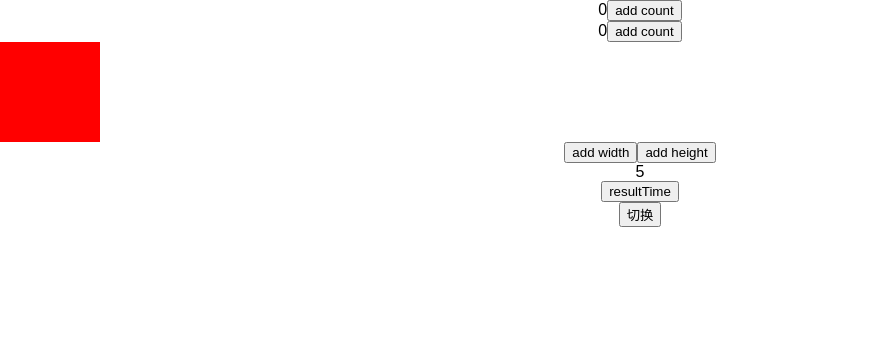
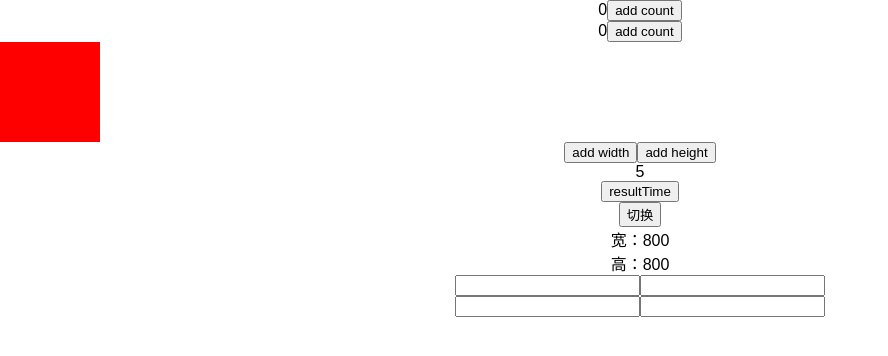
Before and after one commit to ChunchunIsMe/learningReact, a React (Create React App) app in the folder hook/: page / in a window 1280 px wide. Shown: the top 356 px of the page, without its empty margins (0-888 px from the left). Built offline with nearby package versions, Linux system fonts and the light colour scheme.

Commit message:
finish 自定义

```diff
--- a/hook/src/App.js
+++ b/hook/src/App.js
@@ -3,6 +3,9 @@ import Count from './component/Count';
 import CountClass from './component/CountClass';
 import Oblong from './component/Oblong';
 import Timer from './component/Timer';
+import HookCustom from './component/HookCustom';
+import Search from './component/Search';
+import ShowSearch from './component/ShowSearch';
 
 class App extends Component {
   constructor(props) {
@@ -20,6 +23,9 @@ class App extends Component {
         <Oblong />
         {show && <Timer />}
         <button onClick={() => { this.setState(({ show }) => ({ show: !show })) }}>切换</button>
+        <HookCustom />
+        <Search />
+        <ShowSearch />
       </div>
     );
   }
--- /dev/null
+++ b/hook/src/component/HookCustom.js
@@ -0,0 +1,18 @@
+import React from 'react';
+import useWindowSize from './useWindowSize';
+
+function HookCustom() {
+  const { width, height } = useWindowSize();
+  return (
+    <div>
+      <div>
+        宽：{width}
+      </div>
+      <div>
+        高：{height}
+      </div>
+    </div>
+  )
+}
+
+export default HookCustom;
--- /dev/null
+++ b/hook/src/component/Search.js
@@ -0,0 +1,14 @@
+import React from 'react';
+import useSameVal from './useSameVal';
+
+function Search() {
+  const { value, setValue } = useSameVal();
+  return (
+    <div>
+      <input onChange={(e) => setValue({ ...value, title1: e.target.value })} />
+      <input onChange={(e) => setValue({ ...value, title2: e.target.value })} />
+    </div>
+  )
+}
+
+export default Search;
--- /dev/null
+++ b/hook/src/component/ShowSearch.js
@@ -0,0 +1,14 @@
+import React from 'react';
+import useSameVal from './useSameVal';
+
+function ShowSearch() {
+  const { value, setValue } = useSameVal();
+  return (
+    <div>
+      <input onChange={(e) => setValue({ ...value, title1: e.target.value })} />
+      <input onChange={(e) => setValue({ ...value, title2: e.target.value })} />
+    </div>
+  )
+}
+
+export default ShowSearch;
--- /dev/null
+++ b/hook/src/component/useSameVal.js
@@ -0,0 +1,15 @@
+import { useState } from 'react';
+
+function useSameVal() {
+  const [value, setValue] = useState({
+    title1: '',
+    title2: ''
+  })
+
+  return {
+    value,
+    setValue
+  }
+}
+
+export default useSameVal;
--- /dev/null
+++ b/hook/src/component/useWindowSize.js
@@ -0,0 +1,24 @@
+import { useEffect, useState } from 'react';
+
+function useWindowSize() {
+  const [size, setSize] = useState({
+    width: window.innerHeight,
+    height: window.innerHeight
+  })
+
+  useEffect(() => {
+    const handler = () => {
+      setSize({
+        width: window.innerHeight,
+        height: window.innerHeight
+      })
+    }
+    window.addEventListener('resize', handler)
+    return () => {
+      window.removeEventListener('resize', handler);
+    }
+  }, [])
+  return size;
+}
+
+export default useWindowSize;
```
Also changed, not shown: 1 other file (tests, documents, lock files or other folders).
